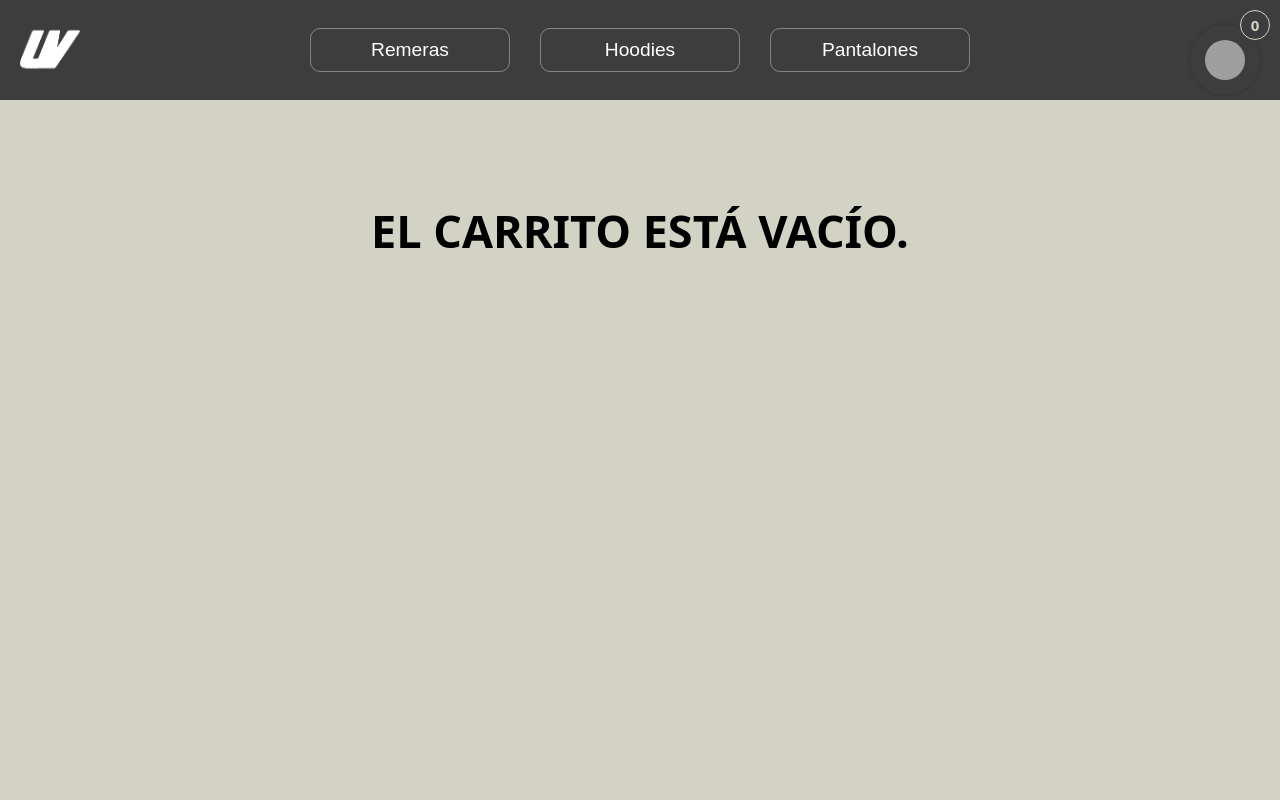
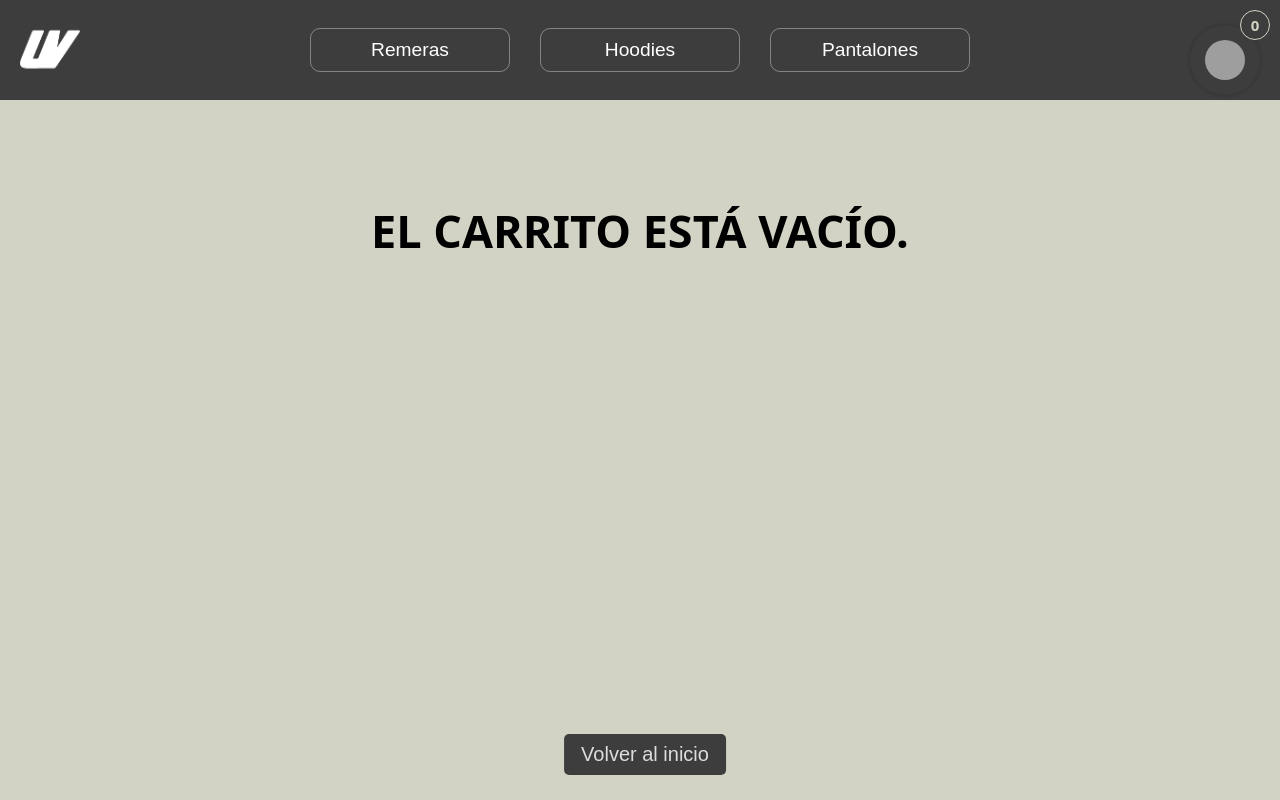
Before and after one commit to maxifuentes2/proyecto-final-fuentes-reactjs, a React (Vite) app: page /cart in a window 1280 px wide. Built offline with nearby package versions, Linux system fonts and the light colour scheme; grey boxes are pictures that could not be loaded.

Commit message:
cambios de estilo

```diff
--- a/src/components/CartPage.css
+++ b/src/components/CartPage.css
@@ -61,6 +61,30 @@ button:hover {
     text-align: center;
     margin-top: 100px;
 }
+
+.back-to-home {
+    width: auto;
+    background-color: #3d3d3d;
+    color: #ddd;
+    position: fixed;
+    bottom: 20px;
+    left: 50%;
+    transform: translateX(-50%);
+    padding: 8px 16px;
+    font-size: 20px;
+    border-radius: 5px;
+    text-align: center;
+}
+
+.back-to-home:hover {
+    background-color: #333;
+}
+
+.back-to-home:active {
+    background-color: #222;
+}
+
+
 
 .clear {
     width: calc(100% - 40px);
--- a/src/components/CartPage.jsx
+++ b/src/components/CartPage.jsx
@@ -14,6 +14,9 @@ const CartPage = () => {
         return (
             <div className="empty-cart">
                 <h2>EL CARRITO ESTÁ VACÍO.</h2>
+                <button onClick={() => navigate('/')} className="back-to-home">
+                    Volver al inicio
+                </button>
             </div>
         );
     }
```
